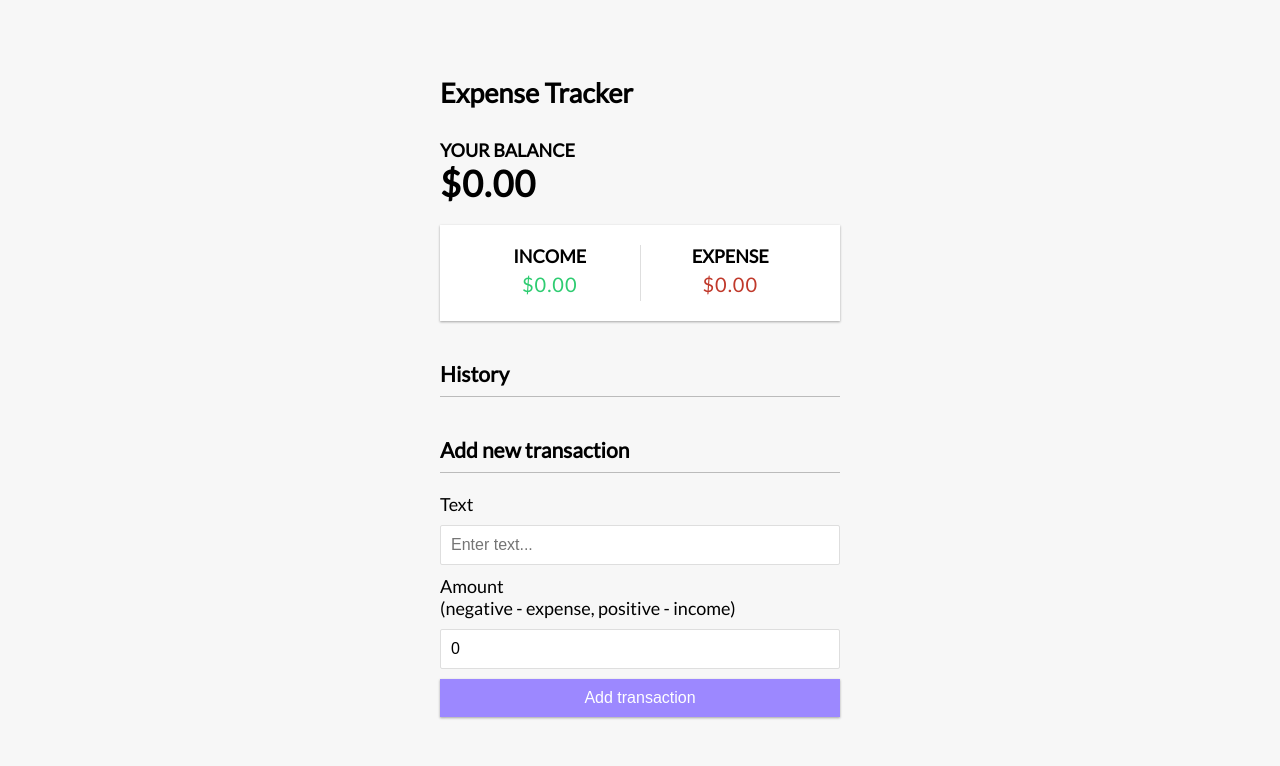
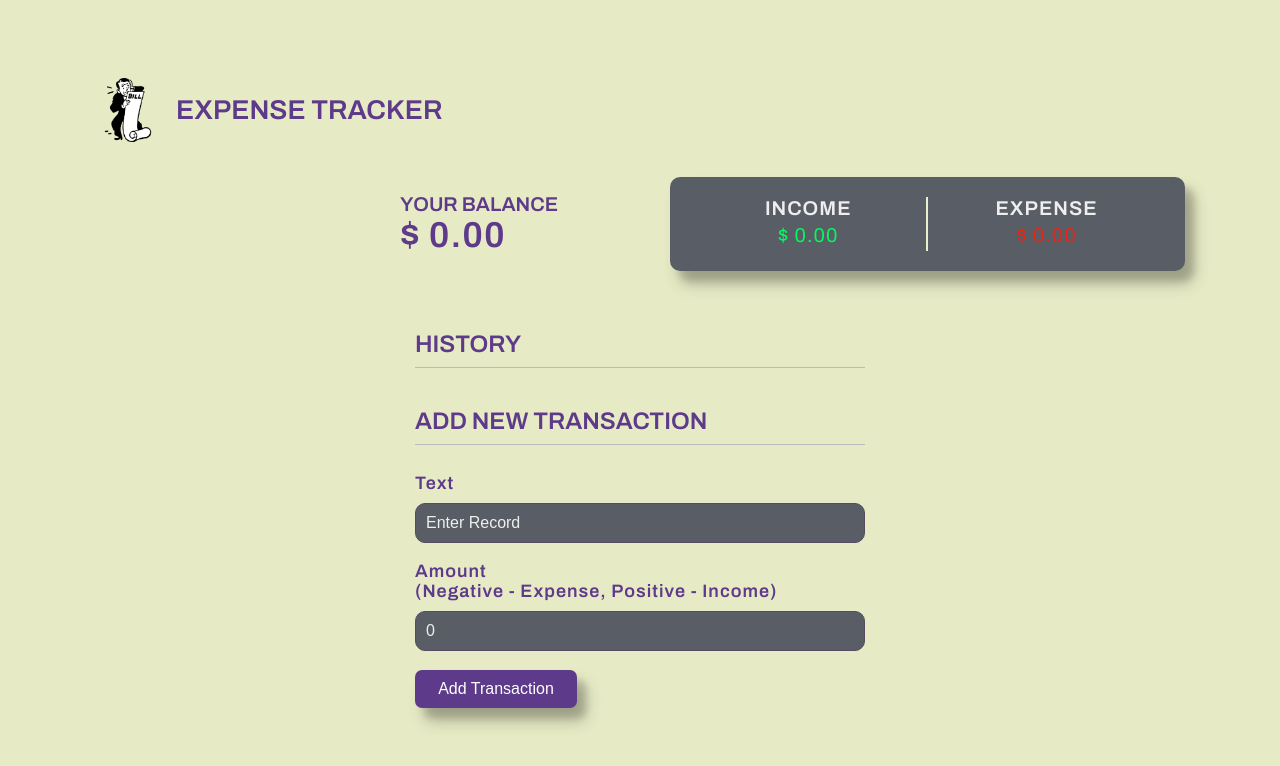
Before and after one commit to AbhishekSoni1764/expense-tracker, a React (Create React App) app: page / in a window 1280 px wide. Shown: the top 766 px of the page. Built offline with nearby package versions, Linux system fonts and the light colour scheme.

Commit message:
front-end done

```diff
--- a/public/index.html
+++ b/public/index.html
@@ -24,7 +24,7 @@
       work correctly both with client-side routing and a non-root public URL.
       Learn how to configure a non-root public URL by running `npm run build`.
     -->
-    <title>React App</title>
+    <title>Expense Tracker</title>
   </head>
   <body>
     <noscript>You need to enable JavaScript to run this app.</noscript>
--- a/src/App.css
+++ b/src/App.css
@@ -1,7 +1,7 @@
-@import url('https://fonts.googleapis.com/css?family=Lato&display=swap');
+@import url('https://fonts.googleapis.com/css2?family=Archivo:wght@300;400;500;600&display=swap');
 
 :root {
-  --box-shadow: 0 1px 3px rgba(0, 0, 0, 0.12), 0 1px 2px rgba(0, 0, 0, 0.24);
+  --box-shadow: 9px 10px 6px rgba(0, 0, 0, 0.12), 9px 13px 16px rgba(0, 0, 0, 0.24);
 }
 
 * {
@@ -9,20 +9,34 @@
 }
 
 body {
-  background-color: #f7f7f7;
+  background-color: #E7EBC5;
   display: flex;
   flex-direction: column;
-  align-items: center;
+  color: #5e3a8a;
   justify-content: center;
   margin: 0;
   min-height: 100vh;
-  font-family: 'Lato', sans-serif;
+  font-family: 'Archivo', sans-serif;
   font-size: 18px;
 }
+.header {
+  display: flex;
+  align-items: center;
+  margin: 10px;
+  margin-left: 6rem;
+}
 
+.header>img {
+    width: 4rem;
+    margin-right: 1rem;
+}
+
+.header>h2 {
+  font-size: 1.7rem;
+}
 .container {
   margin: 30px auto;
-  width: 400px;
+  width: 450px;
 }
 
 h1 {
@@ -34,20 +48,33 @@ h3 {
   border-bottom: 1px solid #bbb;
   padding-bottom: 10px;
   margin: 40px 0 10px;
+  font-size: 1.5rem;
 }
 
 h4 {
   margin: 0;
+  font-size: 1.25rem;
   text-transform: uppercase;
 }
 
+.accounts {
+  display: flex;
+  align-items: center;
+  margin-left: 25rem;
+}
+
 .inc-exp-container {
-  background-color: #fff;
+  background-color: #595d66;
+  color: #EEEEEE;
+  border-radius: 10px;
   box-shadow: var(--box-shadow);
   padding: 20px;
   display: flex;
   justify-content: space-between;
   margin: 20px 0;
+  width: 150%;
+  margin-left: 7rem;
+  letter-spacing: 1px;
 }
 
 .inc-exp-container > div {
@@ -56,7 +83,7 @@ h4 {
 }
 
 .inc-exp-container > div:first-of-type {
-  border-right: 1px solid #dedede;
+  border-right: 2px solid #EAF0CE;
 }
 
 .money {
@@ -66,22 +93,31 @@ h4 {
 }
 
 .money.plus {
-  color: #2ecc71;
+  color: #05f75e;
 }
 
 .money.minus {
-  color: #c0392b;
+  color: #e82510;
 }
 
 label {
   display: inline-block;
   margin: 10px 0;
+  font-weight: 600;
+  letter-spacing: 1px;
+  margin-top: 18px;
+}
+
+::placeholder {
+  color: #EEEEEE;
 }
 
 input[type='text'],
 input[type='number'] {
-  border: 1px solid #dedede;
-  border-radius: 2px;
+  border: 1px solid #574B60;
+  background-color: #595d66;
+  color: #EEEEEE;
+  border-radius: 10px;
   display: block;
   font-size: 16px;
   padding: 10px;
@@ -91,15 +127,17 @@ input[type='number'] {
 
 .btn {
   cursor: pointer;
-  background-color: #9c88ff;
+  background-color: #5e3a8a;
   box-shadow: var(--box-shadow);
   color: #fff;
   border: 0;
   display: block;
   font-size: 16px;
-  margin: 10px 0 30px;
+  font-weight: 500;
+  margin: 19px 0 11px;
   padding: 10px;
-  width: 100%;
+  width: 36%;
+  border-radius: 7px
 }
 
 .btn:focus,
@@ -114,9 +152,9 @@ input[type='number'] {
 }
 
 .list li {
-  background-color: #fff;
+  background-color: #595d66;
+  color: #EEEEEE;
   box-shadow: var(--box-shadow);
-  color: #333;
   display: flex;
   justify-content: space-between;
   position: relative;
--- a/src/App.js
+++ b/src/App.js
@@ -10,9 +10,11 @@ function App() {
   return (
     <GlobalProvider>
       <Header />
-      <div className="container">
+      <div className="accounts">
         <Balance />
         <CashFlow />
+      </div>
+      <div className="container">
         <History />
         <Addtransactions />
       </div>
--- a/src/components/Addtransactions.js
+++ b/src/components/Addtransactions.js
@@ -22,20 +22,20 @@ export default function Addtransactions() {
 
     return (
         <div>
-            <h3>Add new transaction</h3>
+            <h3>ADD NEW TRANSACTION</h3>
             <form onSubmit={onSubmit} >
                 <div className="form-control">
                     <label htmlFor="text">Text</label>
-                    <input type="text" value={text} onChange={(e)=>setText(e.target.value)} placeholder="Enter text..." />
+                    <input type="text" value={text} onChange={(e)=>setText(e.target.value)} placeholder="Enter Record" />
                 </div>
                 <div className="form-control">
                     <label htmlFor="amount"
                     >Amount <br />
-                        (negative - expense, positive - income)</label
+                        (Negative - Expense, Positive - Income)</label
                     >
-                    <input type="number" value={amount} onChange={(e) => setAmount(e.target.value)} placeholder="Enter amount..." />
+                    <input type="number" value={amount} onChange={(e) => setAmount(e.target.value)} placeholder="Enter Amount" />
                 </div>
-                <button className="btn">Add transaction</button>
+                <button className="btn">Add Transaction</button>
             </form>
         </div>
     )
--- a/src/components/Balance.js
+++ b/src/components/Balance.js
@@ -10,7 +10,7 @@ export default function Balance() {
   return (
     <div>
        <h4>Your Balance</h4>
-       <h1>${total}</h1>
+       <h1>$ {total}</h1>
     </div>
   )
 }
--- a/src/components/Header.js
+++ b/src/components/Header.js
@@ -1,9 +1,12 @@
 import React from "react"
+import logo from "../images/et-logo.png"
+
 
 export default function Header() {
     return (
-        <div>
-            <h2>Expense Tracker</h2>
+        <div className="header">
+            <img src={logo} alt="LOGO" />
+            <h2>EXPENSE TRACKER</h2>
         </div>
     )
 
--- a/src/components/History.js
+++ b/src/components/History.js
@@ -7,7 +7,7 @@ export default function History() {
 
     return (
         <>
-            <h3>History</h3>
+            <h3>HISTORY</h3>
             <ul className="list">
                {transactions.map(transaction => (<Transactions key={transaction.id} transaction={transaction} />))}
             </ul>
```
Also changed, not shown: src/components/CashFlow.js (+4 -4 lines), src/images/et-logo.png (added).
